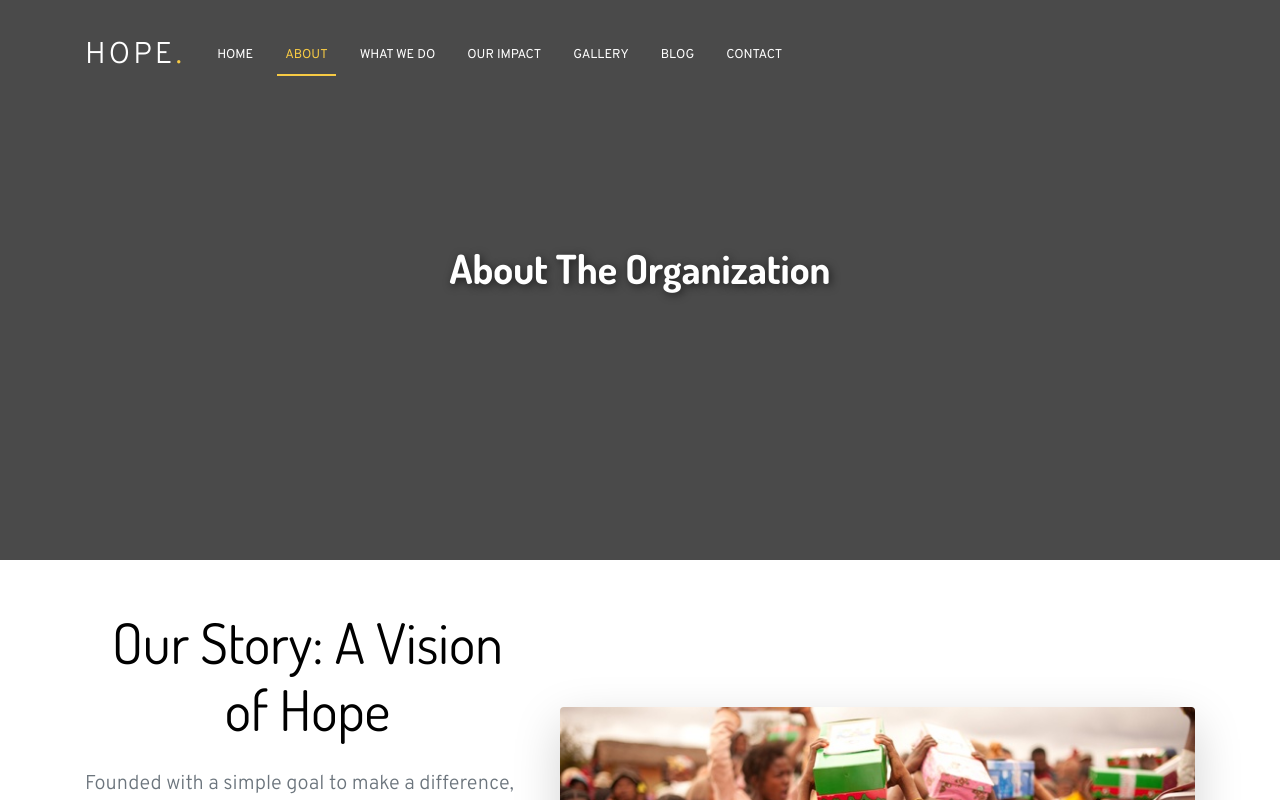
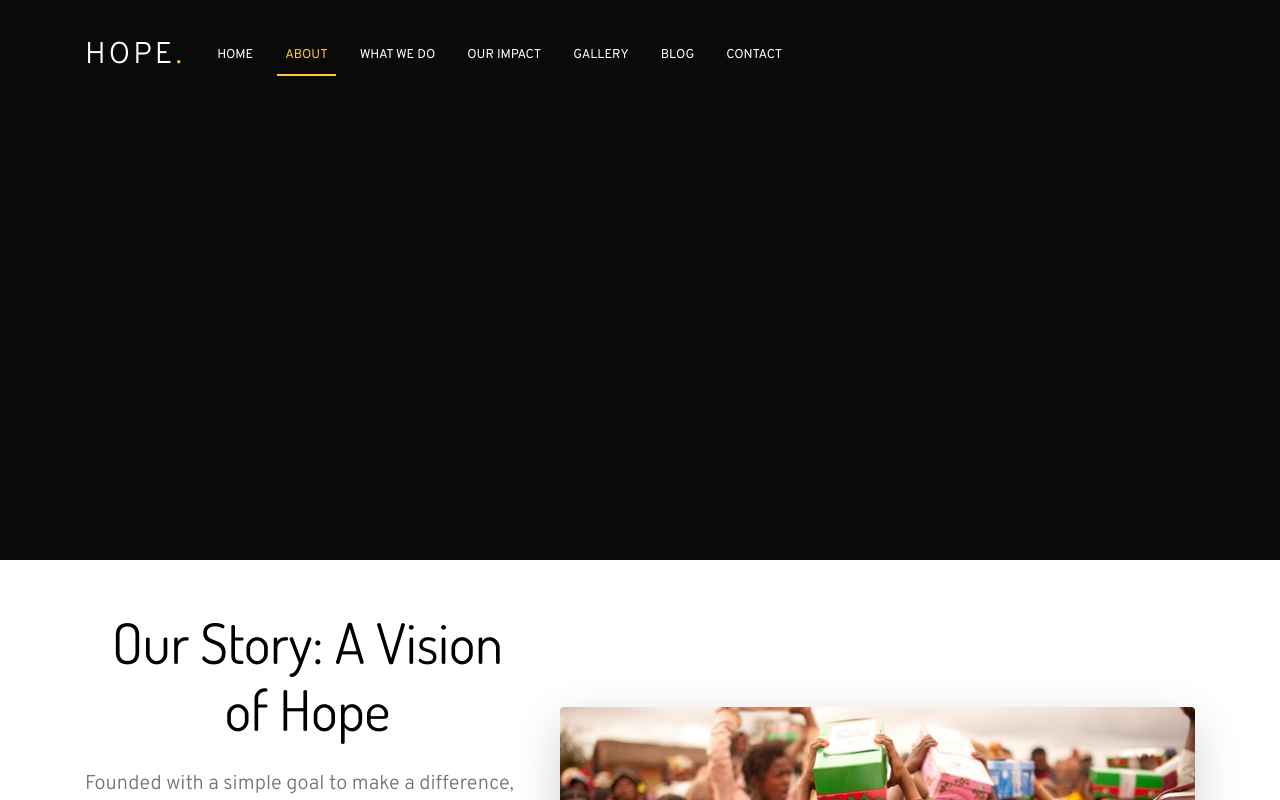
Before and after one commit to neoscratchteam/health-root, a Next.js app: page /about in a window 1280 px wide. Shown: the top 800 px of the page. Built offline with nearby package versions, Linux system fonts and the light colour scheme.

Commit message:
feat: add fade-in transition and blur-up effect to Hero component image and text

```diff
--- a/src/components/Hero.tsx
+++ b/src/components/Hero.tsx
@@ -1,4 +1,6 @@
-import React from 'react';
+'use client';
+
+import React, { useState } from 'react';
 import Image from 'next/image';
 
 interface HeroProps {
@@ -8,6 +10,8 @@ interface HeroProps {
 }
 
 const Hero: React.FC<HeroProps> = ({ title, bgImage = '/images/hom1.jpg', compact = false }) => {
+  const [isLoaded, setIsLoaded] = useState(false);
+
   return (
     <div className="block-31" style={{ position: 'relative' }}>
       <div
@@ -18,7 +22,8 @@ const Hero: React.FC<HeroProps> = ({ title, bgImage = '/images/hom1.jpg', compac
           justifyContent: 'center',
           minHeight: compact ? '400px' : '80vh',
           position: 'relative',
-          overflow: 'hidden'
+          overflow: 'hidden',
+          backgroundColor: '#1a1a1a' // Dark background while loading
         }}
       >
         <Image
@@ -26,7 +31,16 @@ const Hero: React.FC<HeroProps> = ({ title, bgImage = '/images/hom1.jpg', compac
           alt={title}
           fill
           priority
-          style={{ objectFit: 'cover', zIndex: -1 }}
+          quality={95}
+          onLoadingComplete={() => setIsLoaded(true)}
+          style={{
+            objectFit: 'cover',
+            zIndex: -1,
+            opacity: isLoaded ? 1 : 0,
+            transition: 'opacity 0.8s ease-in-out',
+            transform: isLoaded ? 'scale(1)' : 'scale(1.05)',
+            filter: isLoaded ? 'none' : 'blur(10px)'
+          }}
           sizes="100vw"
         />
         <div
@@ -48,8 +62,11 @@ const Hero: React.FC<HeroProps> = ({ title, bgImage = '/images/hom1.jpg', compac
                 style={{
                   color: '#fff',
                   fontWeight: 'bold',
-                  textShadow: '2px 2px 8px rgba(0,0,0,0.6)',
-                  fontSize: compact ? '2.5rem' : '3.5rem'
+                  textShadow: '2px 2px 12px rgba(0,0,0,0.7)',
+                  fontSize: compact ? '2.8rem' : '3.8rem',
+                  letterSpacing: '-0.02em',
+                  opacity: isLoaded ? 1 : 0,
+                  transition: 'opacity 0.5s ease-out 0.3s'
                 }}
               >
                 {title}
```
